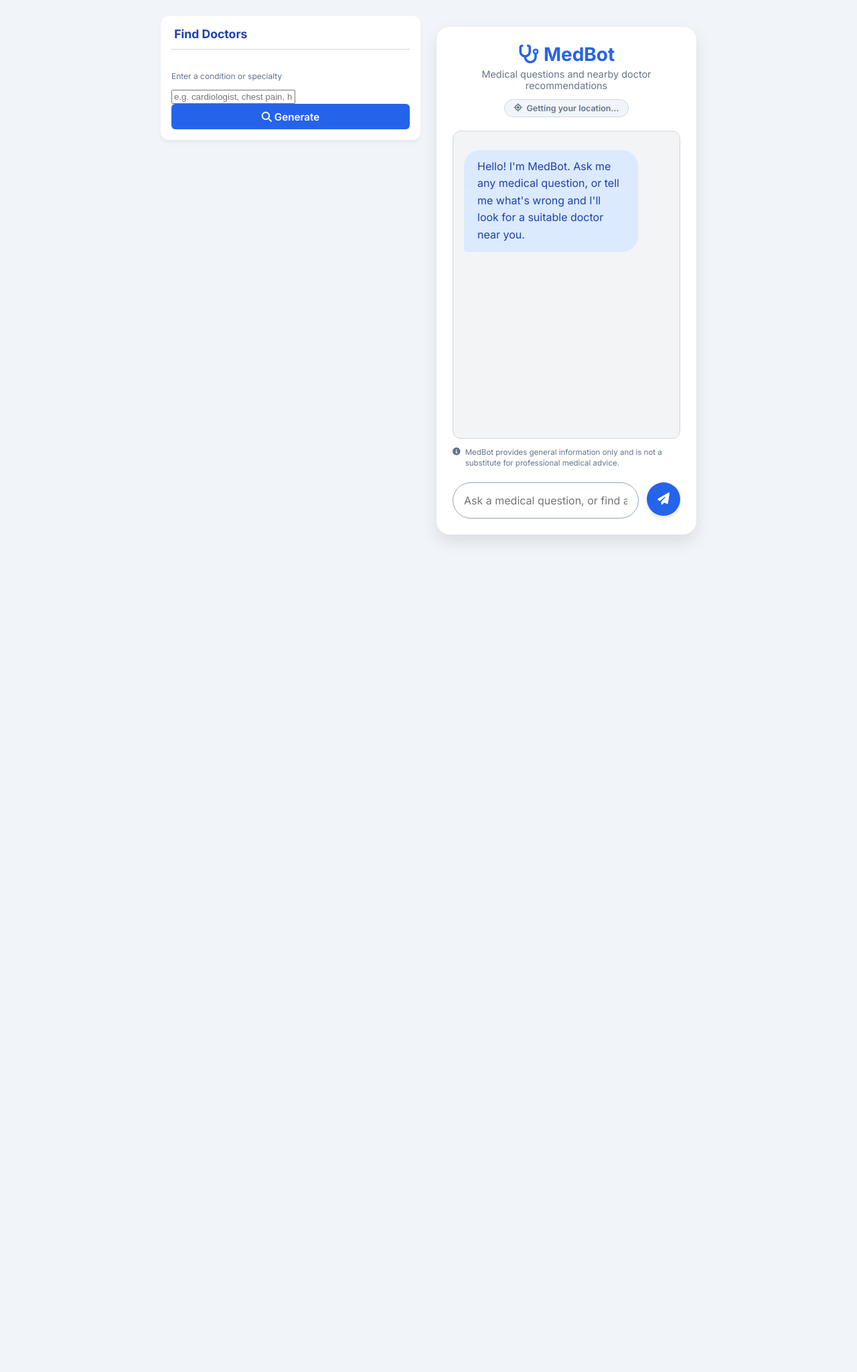
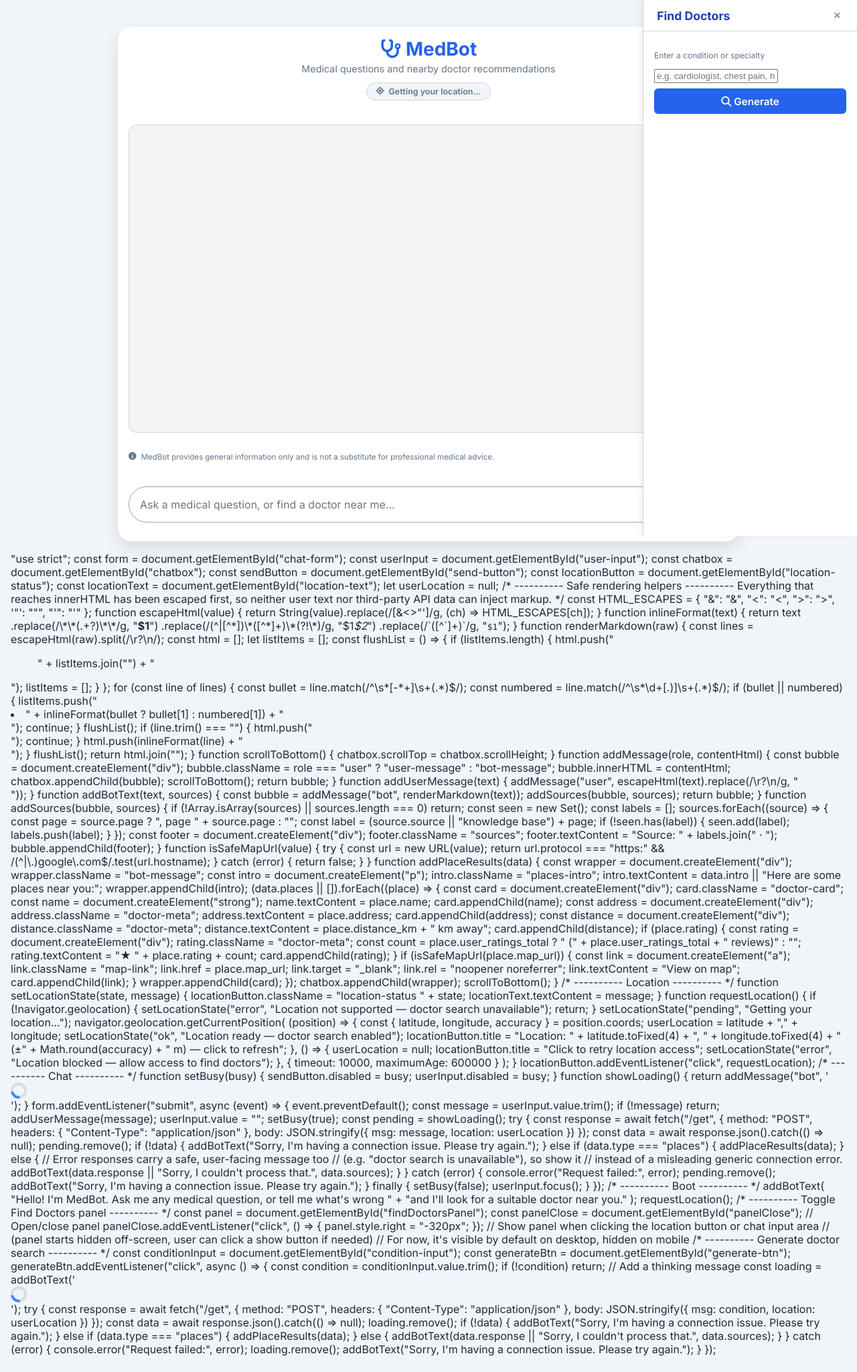
Before and after one commit to Swapnil26-art/Doctor-Recommendation-System-RAG-chat-bot-, a Flask app: page / in a window 1280 px wide. Shown: the whole page at 67% size. Before the commit the page ends 808 px from the top, so only its background shows below. Run offline with Flask 3, Linux system fonts and the light colour scheme.

Commit message:
Redesign: chat left, find doctors right panel

```diff
--- a/static/style.css
+++ b/static/style.css
@@ -373,9 +373,7 @@ body {
         padding: 0.75rem;
     }
     .chat-container {
-        margin: 0 auto;
-        padding: 16px;
-        border-radius: 14px;
+        padding: 1rem;
     }
     .title {
         font-size: 1.4rem;
@@ -389,3 +387,130 @@ body {
         max-width: 92%;
     }
 }
+
+/* Layout */
+.app-wrapper {
+    display: flex;
+    min-height: 100vh;
+}
+
+/* Chat area takes most of the left space */
+.chat-container {
+    flex: 1;
+    display: flex;
+    flex-direction: column;
+    gap: 1rem;
+    padding: 1rem;
+    max-width: calc(100% - 320px);
+    width: 100%;
+}
+
+/* Find Doctors panel on the right - fixed height, scrollable */
+.find-doctors-panel {
+    position: fixed;
+    right: 0;
+    top: 0;
+    bottom: 0;
+    width: 320px;
+    background-color: var(--surface);
+    border-left: 1px solid var(--border);
+    display: flex;
+    flex-direction: column;
+    height: 100vh;
+    z-index: 100;
+    box-shadow: -4px 0 6px rgba(0, 0, 0, 0.05);
+}
+
+.panel-header {
+    padding: 0.75rem 1rem;
+    border-bottom: 1px solid var(--border);
+    display: flex;
+    justify-content: space-between;
+    align-items: center;
+}
+
+.panel-header h3 {
+    margin: 0;
+    font-size: 1.1rem;
+    color: var(--brand-text);
+}
+
+.panel-close {
+    background: none;
+    border: none;
+    color: var(--text-muted);
+    font-size: 1.2rem;
+    cursor: pointer;
+    padding: 0 0.5rem;
+}
+
+.panel-close:hover {
+    color: var(--danger);
+}
+
+.panel-body {
+    flex: 1;
+    padding: 1rem;
+    overflow-y: auto;
+}
+
+.panel-subtext {
+    font-size: 0.75rem;
+    color: var(--text-muted);
+    margin-bottom: 0.75rem;
+}
+
+.sidebar-input {
+    width: 100%;
+    padding: 0.6rem;
+    border: 1px solid var(--border);
+    border-radius: 6px;
+    font-family: inherit;
+    font-size: 0.9rem;
+    margin-bottom: 0.75rem;
+    background-color: var(--surface);
+}
+
+.btn-generate {
+    width: 100%;
+    padding: 0.6rem 1rem;
+    background-color: var(--brand);
+    color: #ffffff;
+    border: none;
+    border-radius: 6px;
+    font-family: inherit;
+    font-size: 0.95rem;
+    font-weight: 600;
+    cursor: pointer;
+    transition: background-color 0.2s;
+    margin-top: 0.5rem;
+}
+
+.btn-generate:hover {
+    background-color: var(--brand-dark);
+}
+
+.btn-generate:focus {
+    outline: 2px solid #63b3ed;
+    outline-offset: 2px;
+}
+
+/* On small screens, panel stays full width */
+@media (max-width: 768px) {
+    .find-doctors-panel {
+        position: relative;
+        width: 100%;
+        border-left: none;
+        border-top: 1px solid var(--border);
+    }
+    .app-wrapper {
+        flex-direction: column-reverse;
+    }
+    .chat-container {
+        max-width: 100%;
+        order: 1;
+    }
+    .find-doctors-panel {
+        order: 2;
+    }
+}
--- a/templates/index.html
+++ b/templates/index.html
@@ -10,21 +10,8 @@
     <link href="https://fonts.googleapis.com/css2?family=Inter:wght@400;600;700&display=swap" rel="stylesheet">
 </head>
 <body>
-    <div class="wrapper">
-        <!-- Sidebar for doctor search -->
-        <aside class="sidebar" id="sidebar">
-            <div class="sidebar-header">
-                <h3><i class="fas fa-search-heart" aria-hidden="true"></i> Find Doctors</h3>
-            </div>
-            <div class="sidebar-body">
-                <p class="sidebar-subtext">Enter a condition or specialty</p>
-                <input type="text" id="condition-input" placeholder="e.g. cardiologist, chest pain, hospital" />
-                <button class="btn-generate" id="generate-btn">
-                    <i class="fas fa-search" aria-hidden="true"></i> Generate
-                </button>
-            </div>
-        </aside>
-
+    <div class="app-wrapper">
+        <!-- Chat area on the left -->
         <main class="chat-container">
             <header class="chat-header">
                 <h1 class="title"><i class="fas fa-stethoscope" aria-hidden="true"></i> MedBot</h1>
@@ -52,9 +39,23 @@
                 </button>
             </form>
         </main>
+
+        <!-- Find Doctors panel on the right -->
+        <div class="find-doctors-panel" id="findDoctorsPanel">
+            <div class="panel-header">
+                <h3><i class="fas fa-search-heart" aria-hidden="true"></i> Find Doctors</h3>
+                <button class="panel-close" id="panelClose">&times;</button>
+            </div>
+            <div class="panel-body">
+                <p class="panel-subtext">Enter a condition or specialty</p>
+                <input type="text" id="condition-input" placeholder="e.g. cardiologist, chest pain, hospital" />
+                <button class="btn-generate" id="generate-btn">
+                    <i class="fas fa-search" aria-hidden="true"></i> Generate
+                </button>
+            </div>
+        </div>
     </div>
-
-    <script>
+</body>
         "use strict";
 
         const form = document.getElementById("chat-form");
@@ -308,6 +309,20 @@
         );
         requestLocation();
 
+        /* ---------- Toggle Find Doctors panel ---------- */
+
+        const panel = document.getElementById("findDoctorsPanel");
+        const panelClose = document.getElementById("panelClose");
+
+        // Open/close panel
+        panelClose.addEventListener("click", () => {
+            panel.style.right = "-320px";
+        });
+
+        // Show panel when clicking the location button or chat input area
+        // (panel starts hidden off-screen, user can click a show button if needed)
+        // For now, it's visible by default on desktop, hidden on mobile
+
         /* ---------- Generate doctor search ---------- */
 
         const conditionInput = document.getElementById("condition-input");
```
